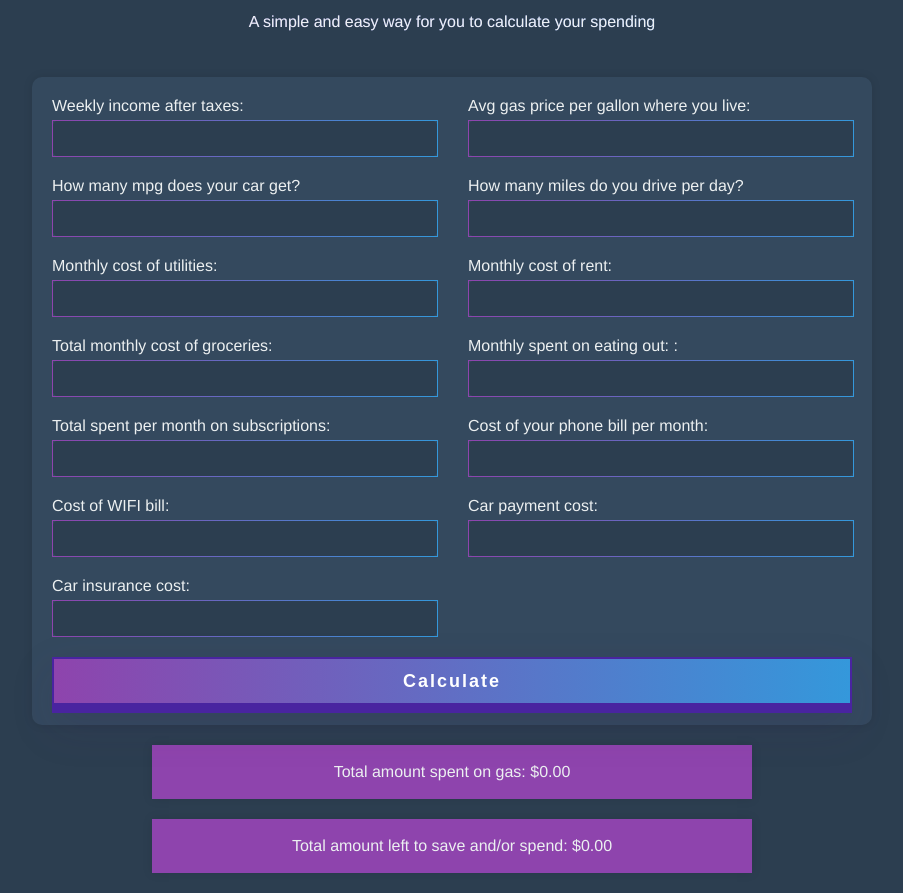
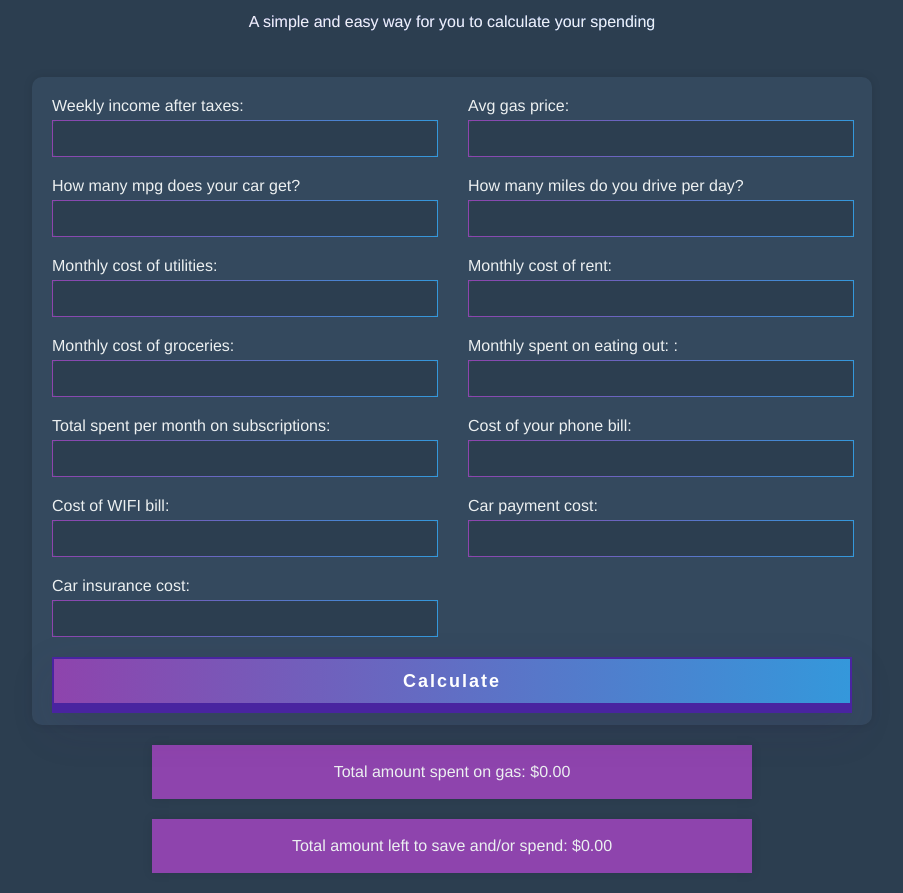
Before and after one commit to judothin/budgey, a plain HTML site: page index.html in a window 1280 px wide. Shown: the part 50-943 px from the top of the page, without its empty margins (188-1091 px from the left). Drawn offline with Linux system fonts and the light colour scheme.

Commit message:
Update index.html

```diff
--- a/index.html
+++ b/index.html
@@ -23,7 +23,7 @@
         </div>
 
         <div>
-            <label for="avggas">Avg gas price per gallon where you live: </label>
+            <label for="avggas">Avg gas price: </label>
             <input type="number" id="avggas" name="avggas" step="any">
         </div>
 
@@ -48,7 +48,7 @@
         </div>
 
         <div>
-            <label for="groc">Total monthly cost of groceries: </label>
+            <label for="groc">Monthly cost of groceries: </label>
             <input type="number" id="groc" name="groc">
         </div>
 
@@ -63,7 +63,7 @@
         </div>
 
         <div>
-            <label for="phone">Cost of your phone bill per month: </label>
+            <label for="phone">Cost of your phone bill: </label>
             <input type="number" id="phone" name="phone">
         </div>
 
@@ -87,8 +87,10 @@
           </button>
     </form>
 
-    <p id="gascost">Total amount spent on gas: $0.00</p>
-    <p id="left">Total amount left to save and/or spend: $0.00</p>
+    <div id="calculations_box">
+        <p id="gascost">Total amount spent on gas: $0.00</p>
+        <p id="left">Total amount left to save and/or spend: $0.00</p>
+    </div>
 </body>
 
 </html>
```
